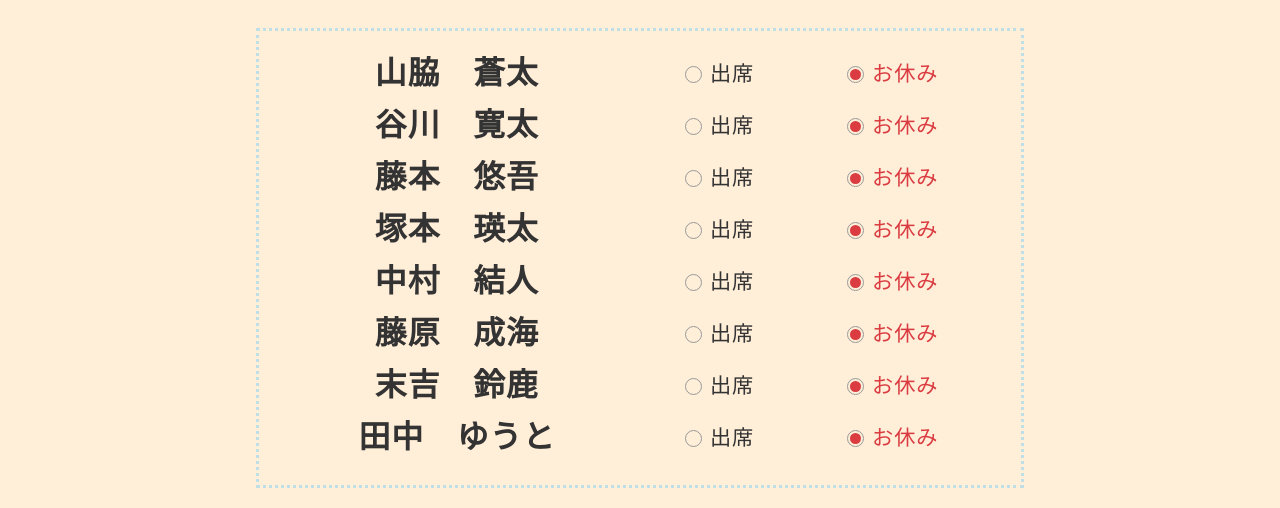
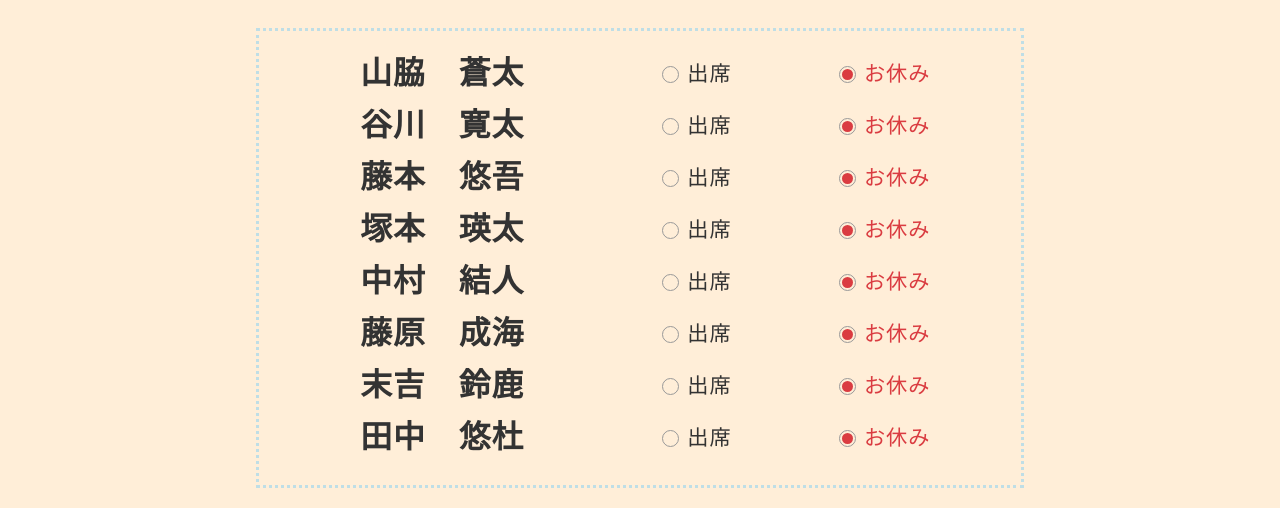
Before and after one commit to Yoshi-tmd/nittazuka_attend, a website: page src/application_course.html in a window 1280 px wide. Shown: the part 292-800 px from the top of the page. Drawn offline with Linux system fonts and the light colour scheme; a web font is replaced by a local one.

Commit message:
名前書き換え

```diff
--- a/src/application_course.html
+++ b/src/application_course.html
@@ -79,7 +79,7 @@
                         <label for="radio07-absence">お休み</label></td>
                     </tr>
                     <tr id="radio08">
-                        <th class="kidsname">田中　ゆうと</th>
+                        <th class="kidsname">田中　悠杜</th>
                         <td><input type="radio" name="radio08" class="radio-input" id="radio08-attend" value="attend">
                         <label for="radio08-attend">出席</label></td>
                         <td><input type="radio" name="radio08" class="radio-input" id="radio08-absence" value="" checked>
```
